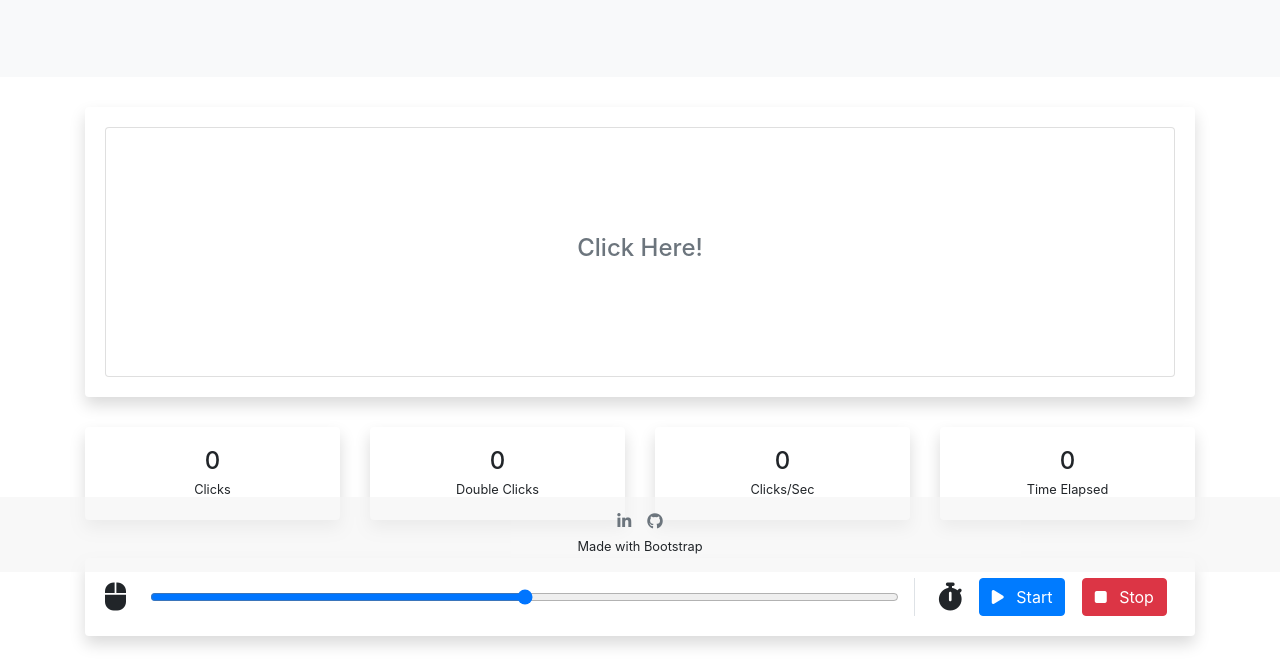
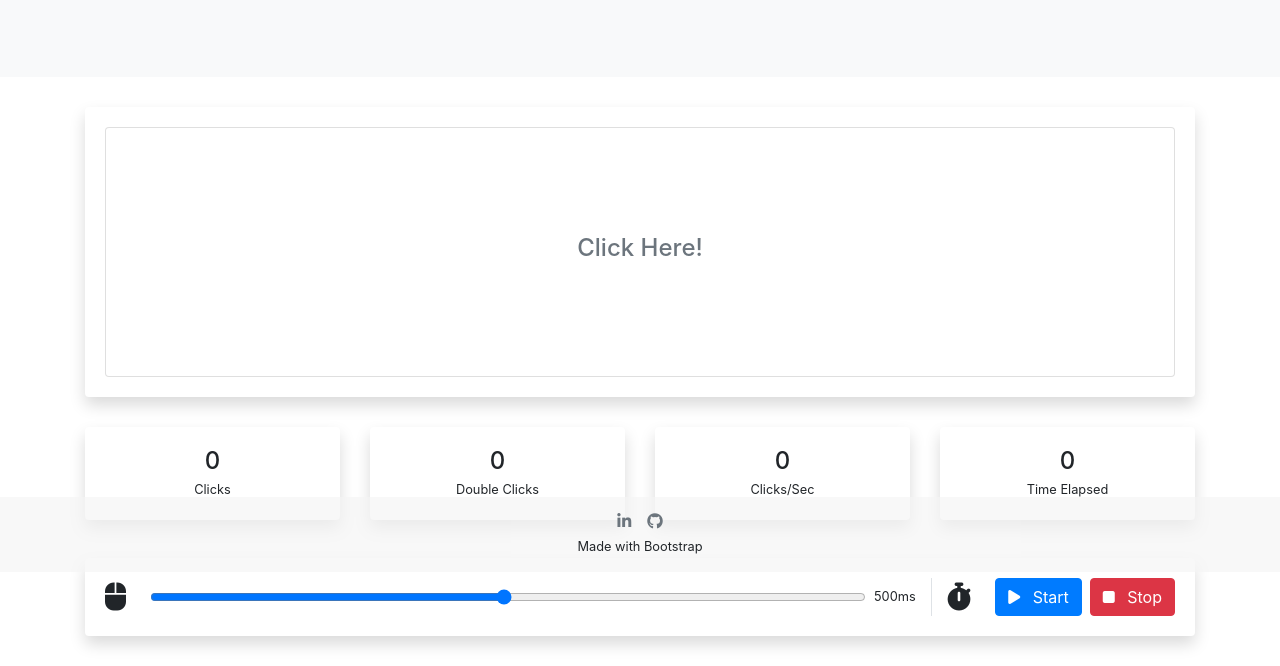
Before and after one commit to nathan-xiao1/mouse-click-test, a plain HTML site: page index.html in a window 1280 px wide. Shown: the part 228-894 px from the top of the page. Drawn offline with nearby package versions, Linux system fonts and the light colour scheme.

Commit message:
Add double click threshold control

```diff
--- a/index.html
+++ b/index.html
@@ -103,14 +103,15 @@
         <div class="container">
             <div class="card border-0 shadow">
                 <div class="card-body text-center">
-                    <div class="row ">
-                        <div class="col-sm-9 d-flex align-items-center justify-content-around border-right">
+                    <div class="row">
+                        <div class="col-md d-flex flex-row align-items-center border-right mb-4 mb-md-0">
                             <i class="fas fa-mouse m-0 mr-4 h3"></i>
-                            <input type="range" class="form-control-range d-inline" id="formControlRange">
+                            <input type="range" class="form-control-range" id="threshold-control" min="10" max="1000" value="500" step="10">
+                            <small class="ml-2" for="threshold-control"><span id="threshold-display">500</span>ms</small>
                         </div>
-                        <div class="col-sm-3 d-flex align-items-center justify-content-around">
-                            <i class="fas fa-stopwatch m-0 h3"></i>
-                            <button type="button" class="btn btn-primary">
+                        <div class="col-md-auto d-flex flex-row align-items-center">
+                            <i class="fas fa-stopwatch m-0 mr-4 h3"></i>
+                            <button type="button" class="btn btn-primary mr-2">
                                 <i class="fas fa-play mr-2"></i>
                                 Start
                             </button>
--- a/js/click.js
+++ b/js/click.js
@@ -3,6 +3,9 @@ var statClick = document.getElementById("stat-clicks");
 var statCPS = document.getElementById("stat-cps");
 var statDBC = document.getElementById("stat-dbc");
 var statTime = document.getElementById("stat-time");
+
+var thresholdControl = document.getElementById("threshold-control");
+var thresholdDisplay = document.getElementById("threshold-display");
 
 var clicks = 0;
 var dClicks = 0;
@@ -15,7 +18,8 @@ var time = 0;
 // Default 500ms for double clicks
 var dClickThreshold = 500;
 
-clickArea.addEventListener("click", (ev) => {
+// Event Listener for click area
+clickArea.addEventListener("click", () => {
     if (timer == undefined) {
         timer = startTimer();
     }
@@ -29,6 +33,15 @@ clickArea.addEventListener("click", (ev) => {
     }
     updateStat();
 })
+
+// Initialise threshold value
+thresholdDisplay.innerText = thresholdControl.value;
+// Event Listener for threshold range control
+thresholdControl.addEventListener("input", () => {
+    dClickThreshold = thresholdControl.value;
+    thresholdDisplay.innerText = thresholdControl.value;
+})
+
 
 function tick() {
     time++;
```
